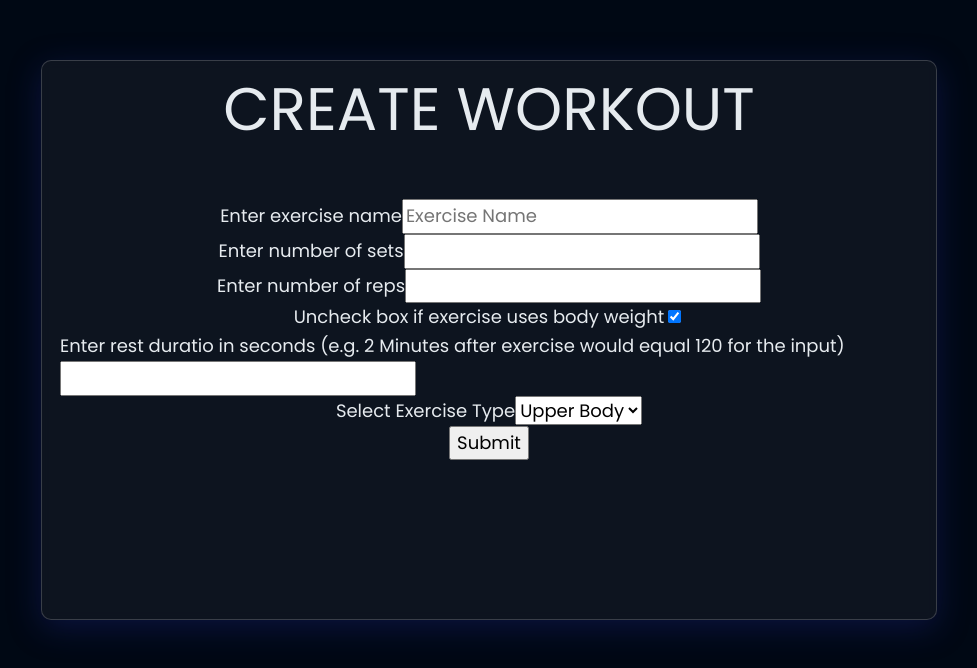
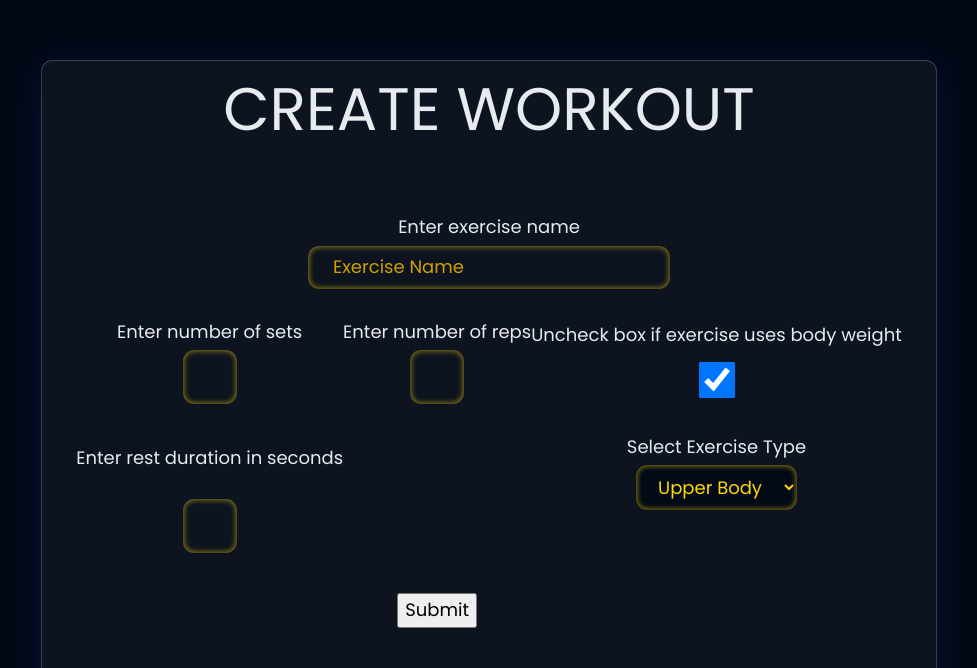
Before and after one commit to BorofskyDev/workout-app, a React (Vite) app: page / in a window 1280 px wide. Shown: the part 132-800 px from the top of the page, without its empty margins (151-1128 px from the left). Built offline with nearby package versions, Linux system fonts and the light colour scheme.

Commit message:
updated styling on form

```diff
--- a/src/components/CreateWorkout/CreateWorkout.css
+++ b/src/components/CreateWorkout/CreateWorkout.css
@@ -1,32 +1,129 @@
-/* @import '../../index.css'; */
-
 .workout {
   margin: 15% auto;
   padding: 1em;
-  height: 70vh;
+  height: 90vh;
   width: 70vw;
   display: flex;
   flex-direction: column;
   align-items: center;
   justify-content: flex-start;
   background: rgba(255, 255, 255, 0.05);
-  box-shadow: 0 8px 32px 0 rgba(31, 38, 135, 0.37);
+  box-shadow: 0 0.5em 2em 0 rgba(31, 38, 135, 0.37);
   backdrop-filter: blur(5.5px);
-  -webkit-backdrop-filter: blur(5.5px);
-  border-radius: 10px;
-  border: 1px solid rgba(255, 255, 255, 0.18);
+  -webkit-backdrop-filter: blur(0.344em);
+  border-radius: 0.625em;
+  border: 0.0625em solid rgba(255, 255, 255, 0.18);
 }
 
 .workout__title {
   text-transform: uppercase;
   overflow: hidden;
   margin-bottom: 1em;
+  text-align: center;
 }
 
-.workout__form {
+.workout__main {
   display: flex;
   flex-direction: column;
   align-items: center;
   justify-content: space-around;
   margin-bottom: 1em;
 }
+
+.workout__box {
+  display: flex;
+  flex-direction: column;
+  align-items: center;
+  justify-content: space-around;
+  padding: 0.4em 0;
+  margin: 0.4em 0;
+}
+
+.workout__label {
+  text-align: center;
+  padding-bottom: 0.2em;
+}
+
+.workout__input,
+.workout__number,
+.workout__selection {
+  font-family: var(--ff-body);
+  border-radius: 0.625em;
+  background-color: transparent;
+  border: none;
+  color: hsl(var(--clr-primary));
+  box-shadow: inset 0 0 4px 2px hsl(var(--clr-primary) / 0.4);
+}
+
+.workout__input {
+  padding: 0.4em;
+}
+
+.workout__input::placeholder {
+  color: hsl(var(--clr-secondary) / 0.8);
+  padding: 1em;
+}
+
+.workout__number {
+  width: 3em;
+  height: 3em;
+  padding: 0.2em;
+  text-align: center;
+}
+
+
+.workout__check {
+    height: 2em;
+    width: 2em;
+}
+
+.workout__selection {
+    margin-bottom: 3em;
+    padding: 0.5em 1em;
+    color: hsl(var(--clr-primary));
+    background-color: hsl(var(--clr-dark) / 0.8);
+}
+
+.workout__selection::after {
+    content: '';
+    background-color: black;
+}
+
+@media (min-width: 55em) {
+  .workout__form {
+    display: grid;
+    grid-template-areas:
+      'title title title'
+      'set rep weight'
+      'duration . exercise-type'
+      '. button .';
+  }
+
+  .exercise-name {
+    grid-area: title;
+  }
+
+  .sets {
+    grid-area: set;
+  }
+
+  .reps {
+    grid-area: rep;
+  }
+
+  .weight-type {
+    grid-area: weight;
+  }
+
+  .rest-period {
+    grid-area: duration;
+  }
+
+  .workout-type {
+    grid-area: exercise-type;
+  }
+
+  .submit-btn {
+    grid-area: button;
+  }
+}
--- a/src/components/CreateWorkout/CreateWorkout.jsx
+++ b/src/components/CreateWorkout/CreateWorkout.jsx
@@ -13,6 +13,8 @@ function CreateWorkout() {
 
   function handleChange(event) {
     const { name, value, type, checked } = event.target;
+    const limit = 3;
+    setFormData(event.target.value.slice(0, limit));
     setFormData((prevFormData) => {
       return {
         ...prevFormData,
@@ -37,6 +39,8 @@ function CreateWorkout() {
               name="exerciseName"
               value={formData.exerciseName}
               className="workout__input"
+              maxLength={25}
+              required
             />
           </div>
           <div className="workout__box sets">
@@ -44,11 +48,13 @@ function CreateWorkout() {
               Enter number of sets
             </label>
             <input
-              type="number"
+              type="text"
               onChange={handleChange}
               name="sets"
               value={formData.value}
               className="workout__number"
+              maxLength={3}
+              required
             />
           </div>
           <div className="workout__box reps">
@@ -56,11 +62,13 @@ function CreateWorkout() {
               Enter number of reps
             </label>
             <input
-              type="number"
+              type="text"
               onChange={handleChange}
               name="reps"
               value={formData.reps}
               className="workout__number"
+              maxLength={3}
+              required
             />
           </div>
           <div className="workout__box weight-type">
@@ -73,20 +81,21 @@ function CreateWorkout() {
               checked={formData.isWeight}
               onChange={handleChange}
               name="isWeight"
-              className="workout__check"
+              className="workout__check "
+              required
             />
           </div>
           <div className="workout__box rest-period">
             <label htmlFor="restPeriod" className="workout__label">
-              Enter rest duratio in seconds (e.g. 2 Minutes after exercise would
-              equal 120 for the input)
+              Enter rest duration in seconds
             </label>
             <input
-              type="number"
+              type="text"
               onChange={handleChange}
               name="restPeriod"
               value={formData.restPeriod}
               className="workout__number"
+              maxLength={3}
             />
           </div>
           <div className="workout__box workout-type">
```
Lines whose indentation alone changed are shown as unchanged.
